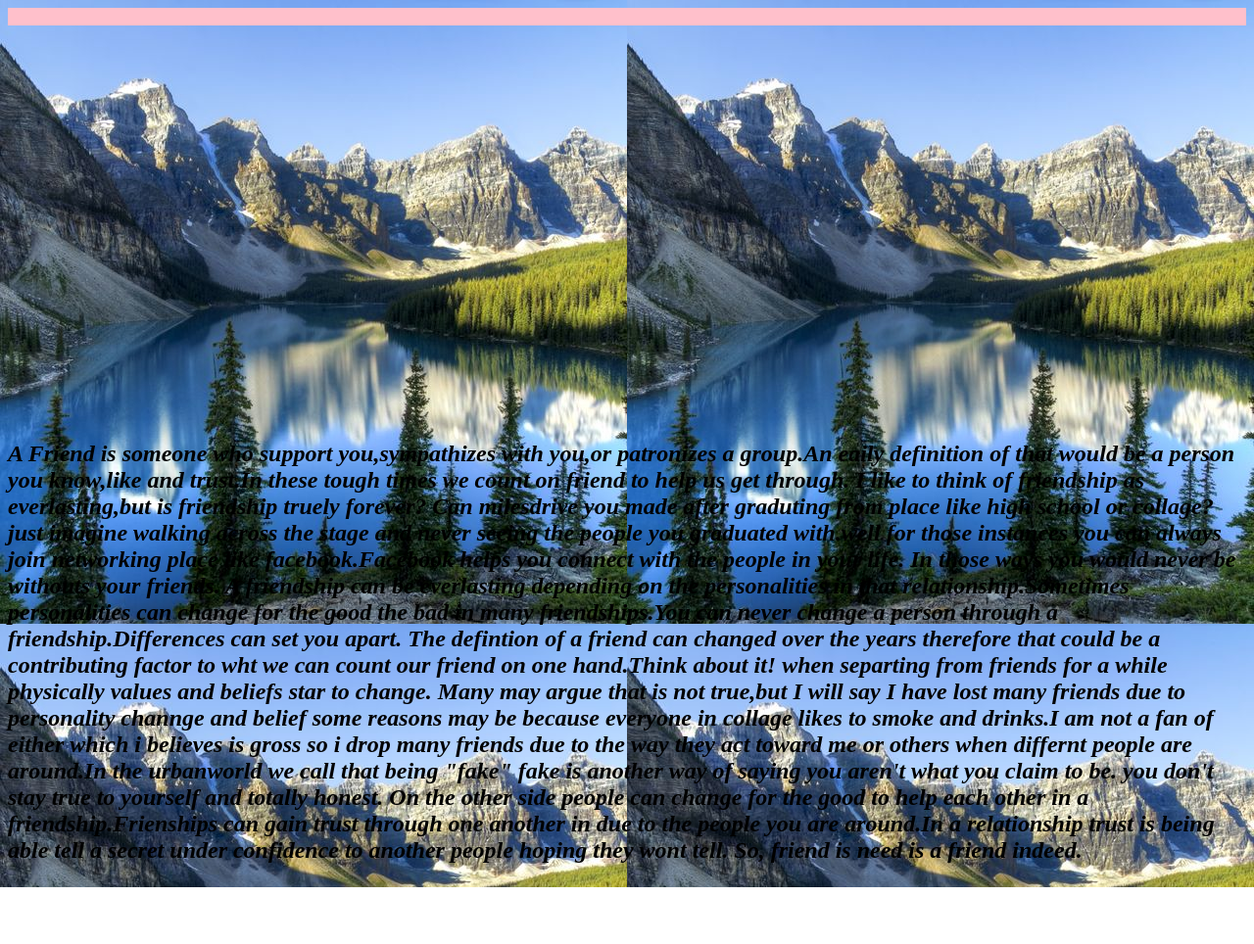
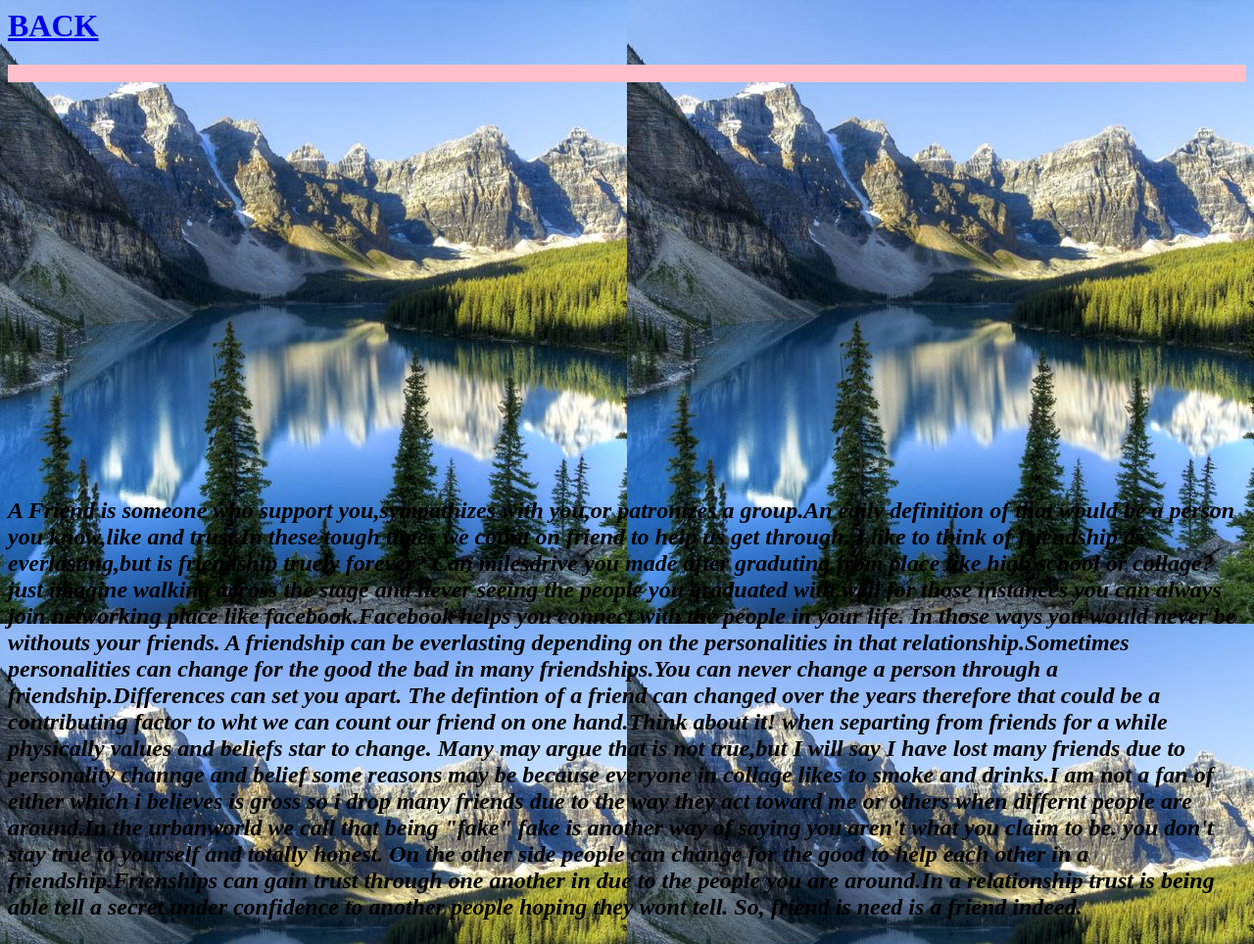
Before and after one commit to Ujwal684/personal-website, a plain HTML site: page school friends.html in a window 1280 px wide. Shown: the whole page at 98% size. Before the commit the page ends 906 px from the top, so only its background shows below. Drawn offline with Linux system fonts and the light colour scheme.

Commit message:
Update school friends.html

```diff
--- a/school friends.html
+++ b/school friends.html
@@ -2,6 +2,7 @@
 <head>
 <title>friends</title>
 </head>
+  <a href="index.html"> <h1> <font face="chiller">BACK</font></h1></a>
 <body background="nature.jpg"><body text="white">
 <marquee direction="left" behavior="scroll" bgcolor="pink">friends and friendship are best part of life.
 </marquee>
```
